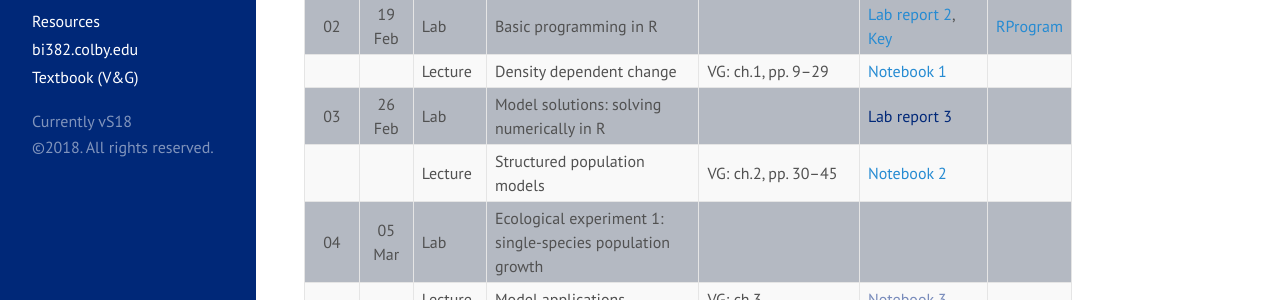
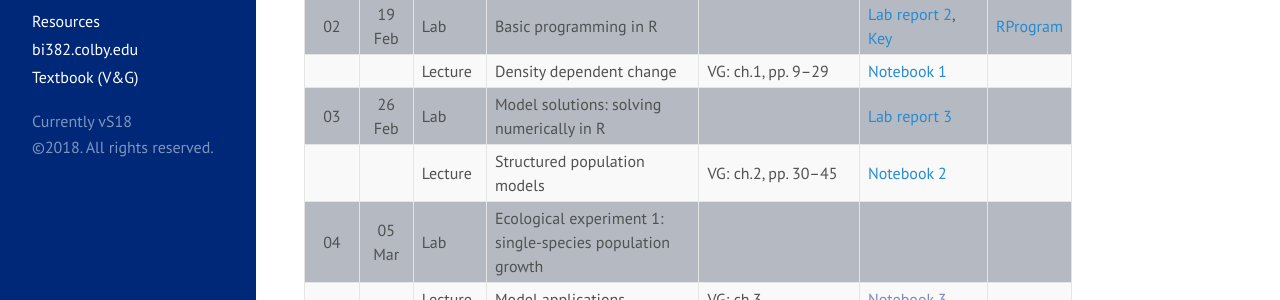
Before and after one commit to ColbyEcology/BI382_2018_Spring, a Jekyll site: the page built from Schedule.md, in a window 1280 px wide. Shown: the part 385-685 px from the top of the page. Built offline with Jekyll 4.4.1, drawn with Linux system fonts in a browser that asks for light colours.

Commit message:
added lab report 3

```diff
--- a/Schedule.md
+++ b/Schedule.md
@@ -34,7 +34,7 @@
      |        | Lecture | Density independent change                                     | VG: ch.1, pp. 1–8   | [Notebook, draft](../Assignments/LectureNotebooks/Ch1_draft_Notebook), [Key](../Assignments/LectureNotebooks/Ch1Draft_Notebook_key.html){:target="_blank"} | [DensInd&Delta;](../Presentations/Lec02_03_DensIndGrowth.html){:target="_blank"}
 02   | 19 Feb |   Lab   | Basic programming in R                                         |                     | [Lab report 2](../Assignments/LabReports/LabReport_2.nb.html){:target="_blank"}, [Key](../Assignments/LabReports/LabReport_2_key.html){:target="_blank"} | [RProgram](../Presentations/Lab02_ProgrammingR.html){:target="_blank"}
      |        | Lecture | Density dependent change                                       | VG: ch.1, pp. 9–29  | [Notebook 1](../Assignments/LectureNotebooks/Ch1_Notebook) |
-03   | 26 Feb |   Lab   | Model solutions: solving numerically in R                      |                     | <span style="color:#002878">Lab report 3</span> |
+03   | 26 Feb |   Lab   | Model solutions: solving numerically in R                      |                     | [Lab report 3](../Assignments/LabReports/LabReport_3.html){:target="_blank"} |
      |        | Lecture | Structured population models                                   | VG: ch.2, pp. 30–45 | [Notebook 2](../Assignments/LectureNotebooks/Ch2_Notebook) |
 04   | 05 Mar |   Lab   | Ecological experiment 1: single-species population growth      |                     | |
      |        | Lecture | Model applications                                             | VG: ch.3            | <span style="color:#788bbb">Notebook 3</span> |
```
